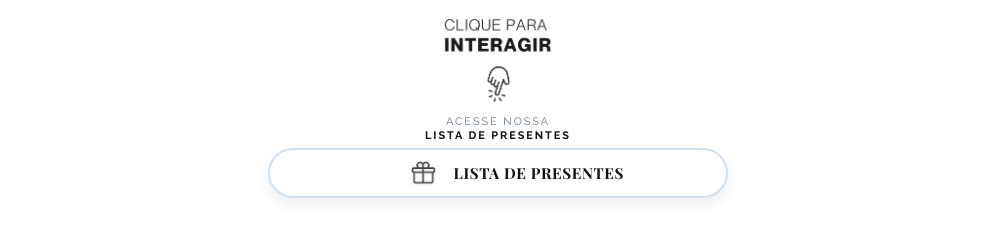
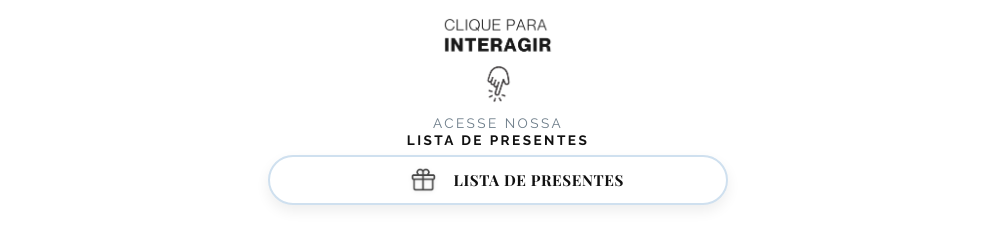
Before and after one commit to LSchuenck/casamento_Lucas_Betania, a plain HTML site: page index.html in a window 1280 px wide. Shown: the part 1945-2172 px from the top of the page, without its empty margins (142-1133 px from the left). Drawn offline with nearby package versions, Linux system fonts and the light colour scheme.

Commit message:
Update style.css
alterar o tamanho dos textos menores "infos-overline"

```diff
--- a/css/style.css
+++ b/css/style.css
@@ -282,7 +282,7 @@ img { max-width:100%; height:auto; display:block; }
 }
 
 .infos-overline{
-  font-size: .68rem;         /* subtítulo menor */
+  font-size: .85rem;         /* subtítulo menor */
   margin: 2px 0 6px 0;
 }
 
```
